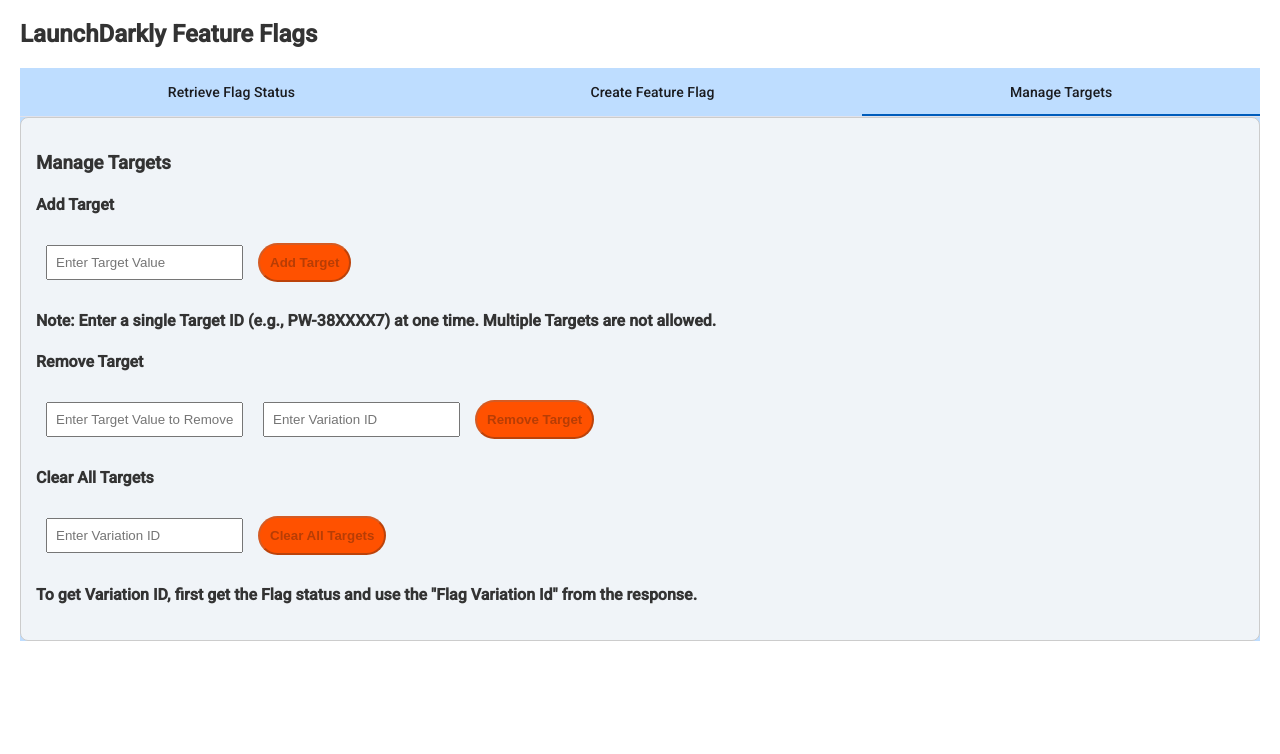
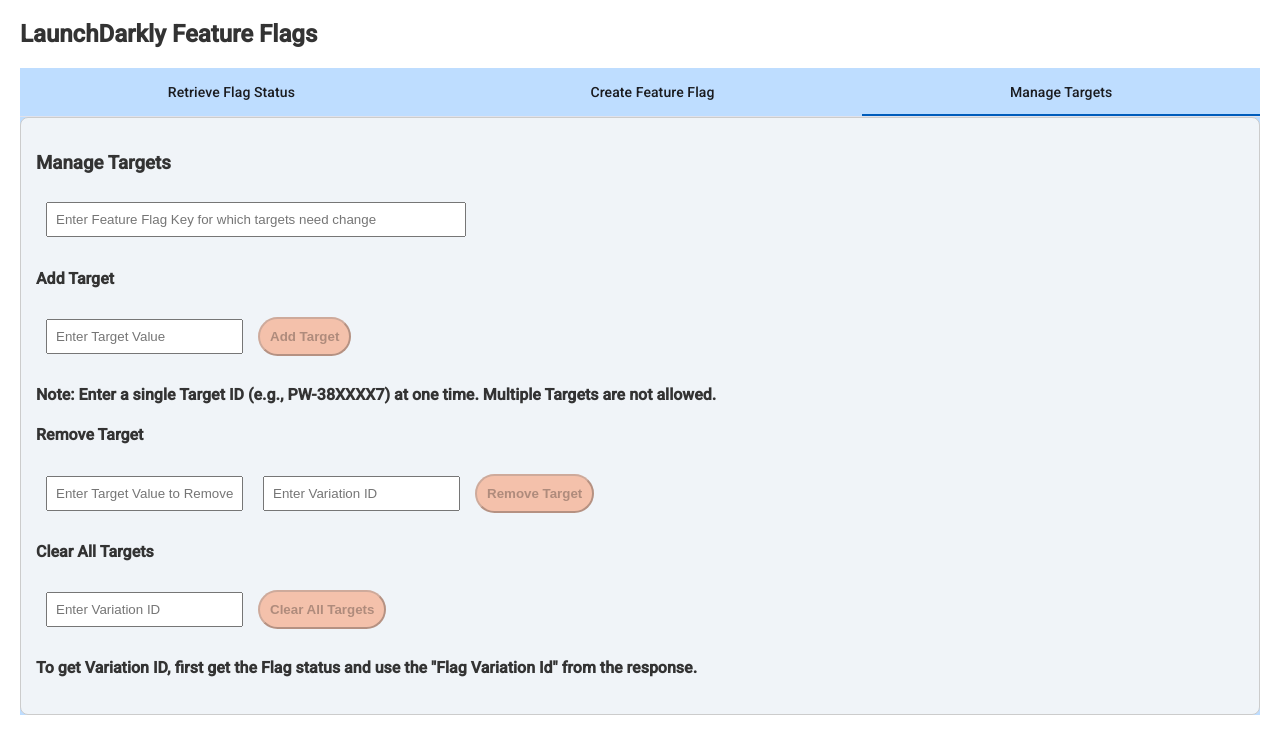
Before and after one commit to omohanteja/launchdarkly-dashboard, an Angular app: page / in a window 1280 px wide. Both pictures are taken after a click on the tab "Manage Targets". Shown: the top 754 px of the page. Built offline with nearby package versions, Linux system fonts and the light colour scheme.

Commit message:
styling changes

```diff
--- a/src/app/feature-flags/feature-flags.component.css
+++ b/src/app/feature-flags/feature-flags.component.css
@@ -50,7 +50,7 @@
     padding: 10px;
     cursor: pointer;
     font-weight: bold;
-    background-color: #ff5100;
+    background-color: #ff51004f;
   }
 
   table {
@@ -68,7 +68,7 @@
   }
 
   th {
-    background-color: #007bff; /* Header background color (blue) */
+    background-color: #007bffb6; /* Header background color (blue) */
     color: white; /* Header text color (white) */
     padding: 10px; /* Padding for better spacing */
   }
--- a/src/app/feature-flags/feature-flags.component.html
+++ b/src/app/feature-flags/feature-flags.component.html
@@ -77,11 +77,13 @@
     <mat-tab label="Manage Targets">
       <div class="tab-content">
         <h3>Manage Targets</h3>
-
+        <div class="input-group">
+          <input style= "width: 400px;" [(ngModel)]="targetFeatureFlagKey" placeholder="Enter Feature Flag Key for which targets need change" required />
+        </div>
         <h4>Add Target</h4>
         <div class="input-group">
           <input [(ngModel)]="targetData.values[0]" placeholder="Enter Target Value" required />
-          <button (click)="addTargetToFlag()" [disabled]="!targetData.values[0] || !featureFlagKey">Add Target</button>
+          <button (click)="addTargetToFlag()" [disabled]="!targetData.values[0] || !targetFeatureFlagKey">Add Target</button>
         </div>
         <h4>Note: Enter a single Target ID (e.g., PW-38XXXX7) at one time. Multiple Targets are not allowed.</h4>
 
@@ -89,13 +91,13 @@
         <div class="input-group">
           <input [(ngModel)]="removeTargetValues[0]" placeholder="Enter Target Value to Remove" required />
           <input [(ngModel)]="removeTargetVariationId" placeholder="Enter Variation ID" required />
-          <button (click)="removeTarget()" [disabled]="!featureFlagKey || !removeTargetValues[0] || !removeTargetVariationId">Remove Target</button>
+          <button (click)="removeTarget()" [disabled]="!targetFeatureFlagKey || !removeTargetValues[0] || !removeTargetVariationId">Remove Target</button>
         </div>
 
         <h4>Clear All Targets</h4>
         <div class="input-group">
           <input [(ngModel)]="variationId" placeholder="Enter Variation ID" required />
-          <button (click)="clearAllTargets()" [disabled]="!featureFlagKey || !variationId">Clear All Targets</button>
+          <button (click)="clearAllTargets()" [disabled]="!targetFeatureFlagKey || !variationId">Clear All Targets</button>
         </div>
         <h4>To get Variation ID, first get the Flag status and use the "Flag Variation Id" from the response.</h4>
       </div>
--- a/src/app/feature-flags/feature-flags.component.ts
+++ b/src/app/feature-flags/feature-flags.component.ts
@@ -56,10 +56,10 @@
 
   addTargetToFlag() {
     const patch = { op: 'add', path: '/environments/test/targets/-', value: this.targetData };
-    this.launchDarklyService.addTargetToFlag(this.featureFlagKey, patch).subscribe(
+    this.launchDarklyService.addTargetToFlag(this.targetFeatureFlagKey, patch).subscribe(
       () => {alert('Target added successfully!');
         this.targetData = { variation: 0, values: [''] };
-        this.getFlagStatus();
+        this.targetFeatureFlagKey = '';
       },
       (error) => console.error(error)
     );
@@ -70,7 +70,7 @@
       () => {
         alert(this.removeTargetValues + ' Target removed successfully!');
         this.removeTargetVariationId = '';
-        this.getFlagStatus();
+        this.targetFeatureFlagKey = '';
       },
       (error) => console.error(error)
     );
@@ -81,7 +81,7 @@
       () => {
         alert('All targets cleared successfully!');
         this.variationId = '';
-        this.getFlagStatus();
+        this.targetFeatureFlagKey = '';
       },
       (error) => console.error(error)
     );
```
